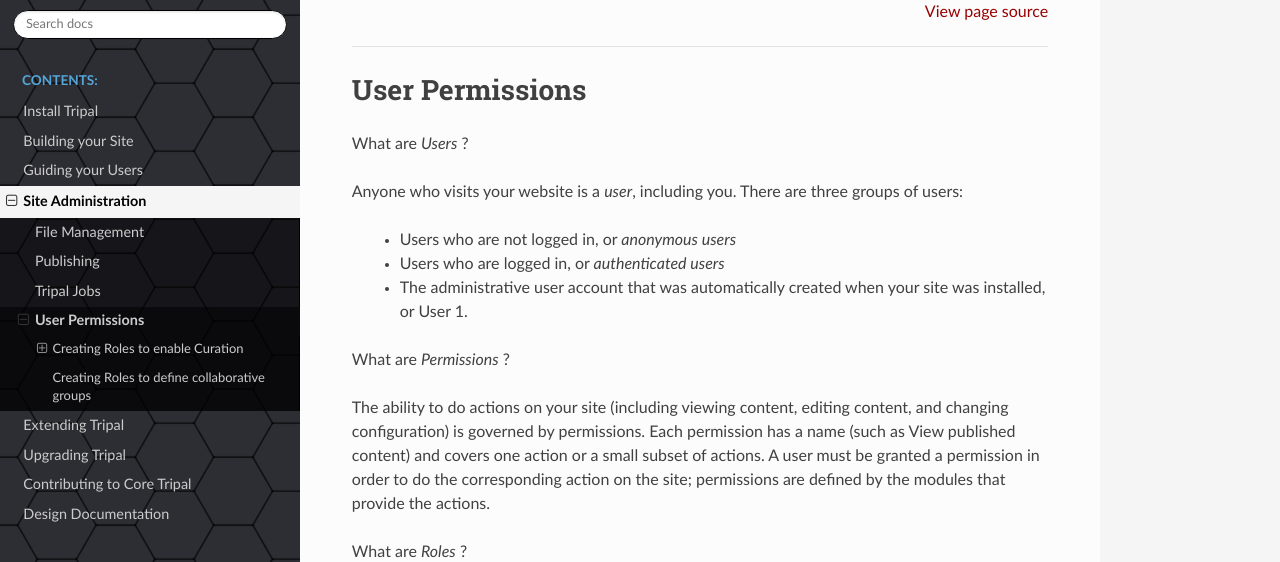
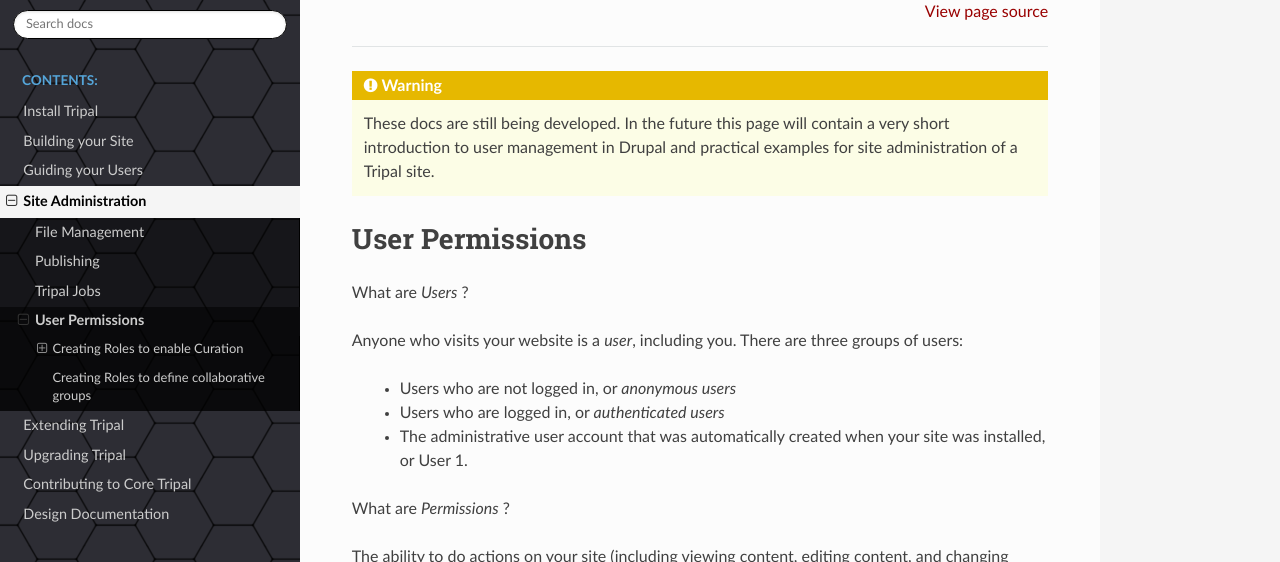
Before and after one commit to tripal/tripal_doc, a Sphinx documentation site: the page built from docs/admin_guide/user_permissions.rst, in a window 1280 px wide and 900 px high, cut to the strip 338-900 px from the top of the window. Built offline with Sphinx 7.4.7 and the Read the Docs theme 2.0.0, drawn with Linux system fonts in a browser that asks for light colours.

Commit message:
Editing tripal_doc/admin_guide: user_permissions.rst, curator_role.png in branch 49-addPlaceholderPages

```diff
--- a/docs/admin_guide/user_permissions.rst
+++ b/docs/admin_guide/user_permissions.rst
@@ -1,3 +1,9 @@
+.. warning::
+
+  These docs are still being developed. In the future this page will contain a
+  very short introduction to user management in Drupal and practical examples
+  for site administration of a Tripal site.
+
 User Permissions
 ================
 
```
